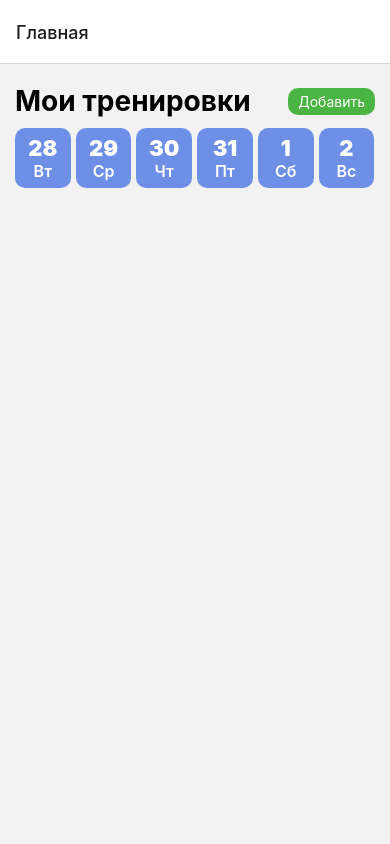
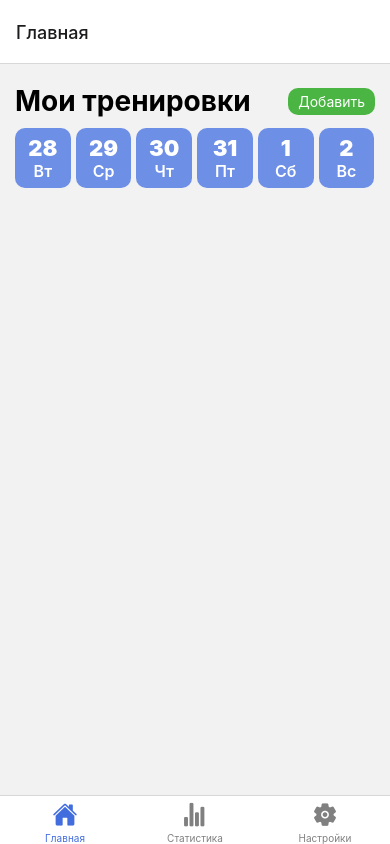
Before and after one commit to tamertokbaev/2fit, a React Native app: screen / in a window 390 px wide. Built offline with nearby package versions, Linux system fonts and the light colour scheme.

Commit message:
Bottom navigation bar

```diff
--- a/App.tsx
+++ b/App.tsx
@@ -1,14 +1,38 @@
+// @ts-nocheck
 import {NavigationContainer} from "@react-navigation/native";
-import { createNativeStackNavigator } from '@react-navigation/native-stack';
 import HomeScreen from "./screens/HomeScreen";
-import RootStackNavigator from "./navigation/RootStackNavigator";
+import {Ionicons} from "@expo/vector-icons";
+import React from "react";
+import {createBottomTabNavigator} from "@react-navigation/bottom-tabs";
+import {theme} from "./constants/theme";
+import StatisticsScreen from "./screens/StatisticsScreen";
+import SettingsScreen from "./screens/SettingsScreen";
 
-const Stack = createNativeStackNavigator()
+
+const Tab = createBottomTabNavigator();
+
+const routeIcons = {
+  "Главная": 'home',
+  "Статистика": 'stats-chart',
+  "Настройки": 'settings'
+}
 
 const App = () => {
   return (
     <NavigationContainer>
-      <RootStackNavigator/>
+      <Tab.Navigator
+        screenOptions={({route}) => ({
+          tabBarIcon: ({focused, color, size}) => {
+            return <Ionicons name={routeIcons[route.name]} size={size} color={color}/>;
+          },
+          tabBarActiveTintColor: theme.primaryColor,
+          tabBarInactiveTintColor: 'gray',
+        })}
+      >
+        <Tab.Screen name="Главная" component={HomeScreen}/>
+        <Tab.Screen name="Статистика" component={StatisticsScreen}/>
+        <Tab.Screen name="Настройки" component={SettingsScreen}/>
+      </Tab.Navigator>
     </NavigationContainer>
   );
 }
--- a/components/HorizontalCalendar/HorizontalCalendarItem.tsx
+++ b/components/HorizontalCalendar/HorizontalCalendarItem.tsx
@@ -34,6 +34,7 @@ const HorizontalCalendarItem: React.FC<Props> = ({item, index}) => {
   const dayLabel = getDayLabel(item)
 
   const onSelectDate = () => {
+
 
   }
 
--- a/components/MainLayout/index.tsx
+++ b/components/MainLayout/index.tsx
@@ -1,23 +1,26 @@
 import React from "react";
 import {View, StyleSheet} from "react-native";
-import BottomNavigationBar from "../BottomNavigationBar";
 
-type Props = {
-
-}
+type Props = {}
 
 const MainLayout: React.FC<Props> = ({children}) => {
 
   return (
     <View style={styles.root}>
-      {children}
-      <BottomNavigationBar/>
+      <View style={styles.content}>
+        <>{children}</>
+      </View>
     </View>
   )
 }
 
 const styles = StyleSheet.create({
   root: {
+    flex: 1,
+    justifyContent: "space-between",
+
+  },
+  content: {
     paddingHorizontal: 15,
     paddingTop: 20
   }
--- a/navigation/RootStackNavigator.tsx
+++ /dev/null
@@ -1,16 +0,0 @@
-import React from "react";
-import {createNativeStackNavigator} from "@react-navigation/native-stack";
-import HomeScreen from "../screens/HomeScreen";
-
-const Stack = createNativeStackNavigator()
-
-const RootStackNavigator: React.FC = () => {
-
-  return (
-    <Stack.Navigator initialRouteName="Мои тренировки">
-      <Stack.Screen name="Главная" component={HomeScreen}/>
-    </Stack.Navigator>
-  )
-}
-
-export default RootStackNavigator
--- a/package.json
+++ b/package.json
@@ -10,6 +10,7 @@
     "eject": "expo eject"
   },
   "dependencies": {
+    "@react-navigation/bottom-tabs": "^6.3.1",
     "@react-navigation/native": "^6.0.10",
     "@react-navigation/native-stack": "^6.6.1",
     "expo": "~44.0.0",
@@ -19,6 +20,7 @@
     "react-native": "0.64.3",
     "react-native-safe-area-context": "^4.2.4",
     "react-native-screens": "^3.13.1",
+    "react-native-vector-icons": "^9.1.0",
     "react-native-web": "0.17.1"
   },
   "devDependencies": {
--- /dev/null
+++ b/screens/SettingsScreen.tsx
@@ -0,0 +1,17 @@
+import React from "react";
+import MainLayout from "../components/MainLayout";
+
+type Props = {
+
+}
+
+const SettingsScreen: React.FC<Props> = () => {
+
+  return (
+    <MainLayout>
+
+    </MainLayout>
+  )
+}
+
+export default SettingsScreen
--- /dev/null
+++ b/screens/StatisticsScreen.tsx
@@ -0,0 +1,17 @@
+import React from "react";
+import MainLayout from "../components/MainLayout";
+
+type Props = {
+
+}
+
+const StatisticsScreen: React.FC<Props> = () => {
+
+  return (
+    <MainLayout>
+
+    </MainLayout>
+  )
+}
+
+export default StatisticsScreen
```
Also changed, not shown: components/BottomNavigationBar/index.tsx (deleted, +0 -15 lines), 1 other file (tests, documents, lock files or other folders).
